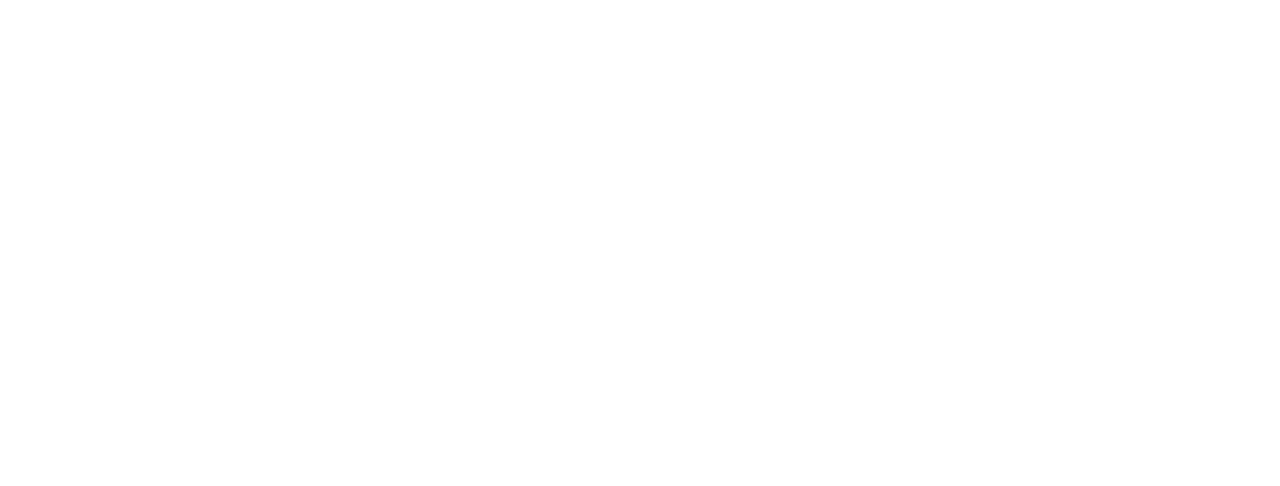
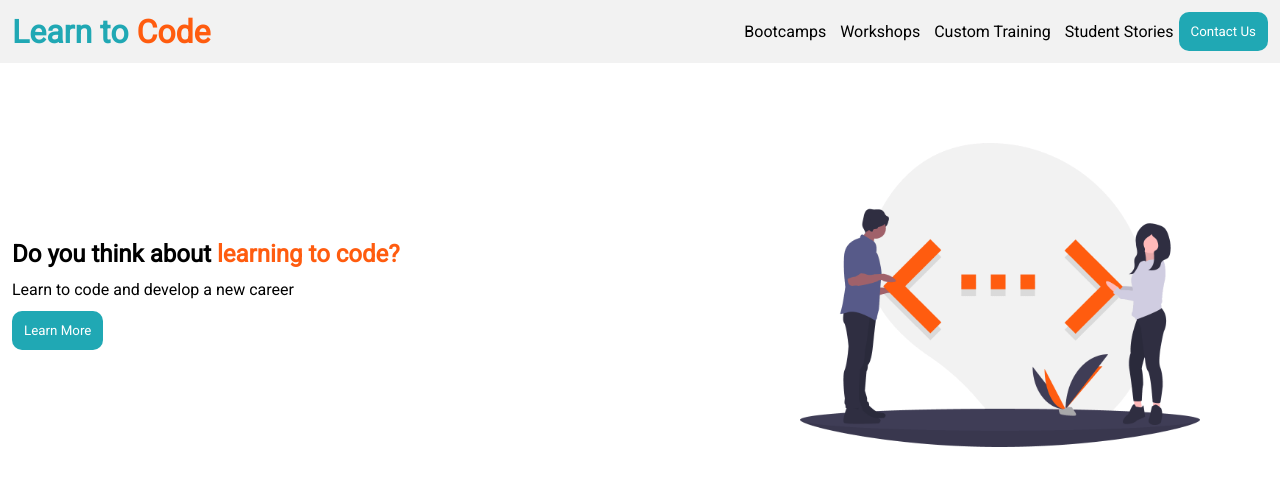
Before and after one commit to Shayan5785/jjpolter-part-one, a plain HTML site: page index.html in a window 1280 px wide. Drawn offline with Linux system fonts and the light colour scheme; files that its build step writes are made by us from their sources.

Commit message:
Deesktop view completed

```diff
--- a/css/styles.css
+++ b/css/styles.css
@@ -1,21 +1,46 @@
 *{
     margin: 0;
     font-family: 'Roboto', sans-serif;
+    box-sizing: border-box;
+}
+
+#container{
+    display: flex;
+    flex-direction: column;
 }
 
 .button{
     padding: 12px;
     border-radius: 10px;
     background-color: #20a8b4;
+    border: none;
+    color: #fff;
+}
+
+a{
+    text-decoration: none;
 }
 
 .header{
     background-color: #F2F2F2;
-
+    display: flex;
+    justify-content: space-between;
+    align-items: center;
+    padding: 12px;
 }
 
-.header:hover{
-    color: #ff5c0f;
+h1{
+    color: #20a8b4;
+}
+
+li{
+    display: inline-block;
+    padding: 0 5px;
+}
+
+.navLink{
+    display: flex;
+    align-items: center;
 }
 
 .button:hover{
@@ -25,3 +50,25 @@
 .code{
     color: #ff5c0f;
 }
+
+.main{
+    display: flex;
+    justify-content: space-between;
+    align-items: center;
+    padding: 80px 80px 0px 12px;
+}
+
+#p1{
+    font-weight: bolder;
+    padding-bottom: 12px;
+}
+
+#p2{
+    font-weight: normal;
+    padding-bottom: 12px;
+}
+
+
+img{
+    width: 400px;
+}
--- a/index.html
+++ b/index.html
@@ -4,13 +4,36 @@
     <meta charset="UTF-8">
     <meta http-equiv="X-UA-Compatible" content="IE=edge">
     <link rel="preconnect" href="https://fonts.googleapis.com">
-<link rel="preconnect" href="https://fonts.gstatic.com" crossorigin>
-<link href="https://fonts.googleapis.com/css2?family=Roboto:wght@100&display=swap" rel="stylesheet">
+    <link rel="preconnect" href="https://fonts.gstatic.com" crossorigin>
+    <link href="https://fonts.googleapis.com/css2?family=Roboto&display=swap" rel="stylesheet">
     <meta name="viewport" content="width=device-width, initial-scale=1.0">
     <title>Project 1</title>
-    <link rel="stylesheet" href="styles.css">
+    <link rel="stylesheet" href="/css/styles.css">
 </head>
 <body>
+    <div id="container">
+        <div class="header">
+            <h1>Learn to <span class="code">Code</span></h1>
+            <div class="navLink">
+                <ul>
+                    <li>Bootcamps</li>
+                    <li>Workshops</li>
+                    <li>Custom Training</li>
+                    <li>Student Stories</li>
+                </ul>
+                <a href="#"><button class="button">Contact Us</button></a>
+            </div>
+        </div>
 
+        <div class="main">
+            <div>
+                <h2 id="p1">Do you think about <span class="code">learning to code?</span></h2>
+                <p id="p2">Learn to code and develop a new career</p>
+                <a href="#"><button id="p3" class="button">Learn More</button></a>
+            </div>
+            <img src="./assets/code.png" alt="image">
+        </div>
+
+    </div>
 </body>
 </html>
```
